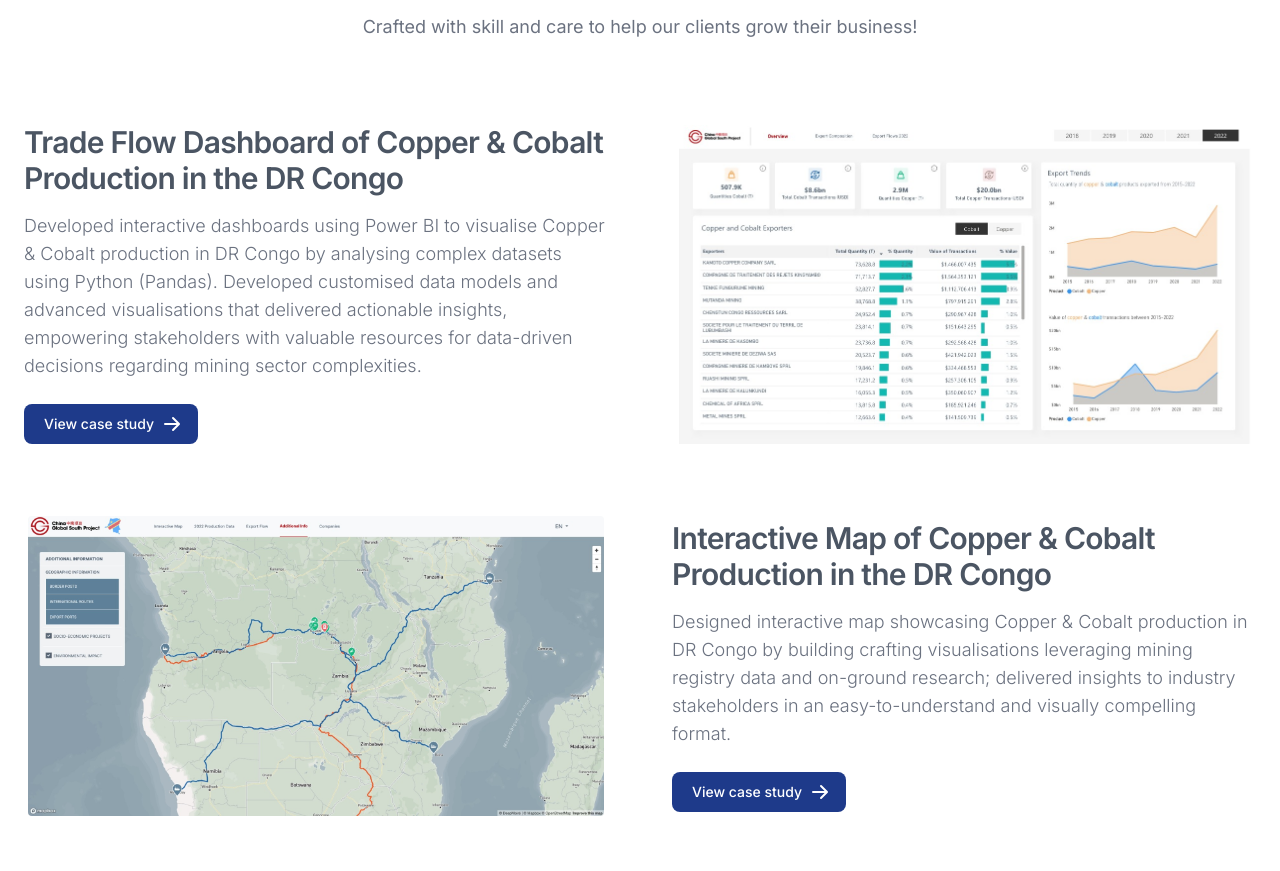
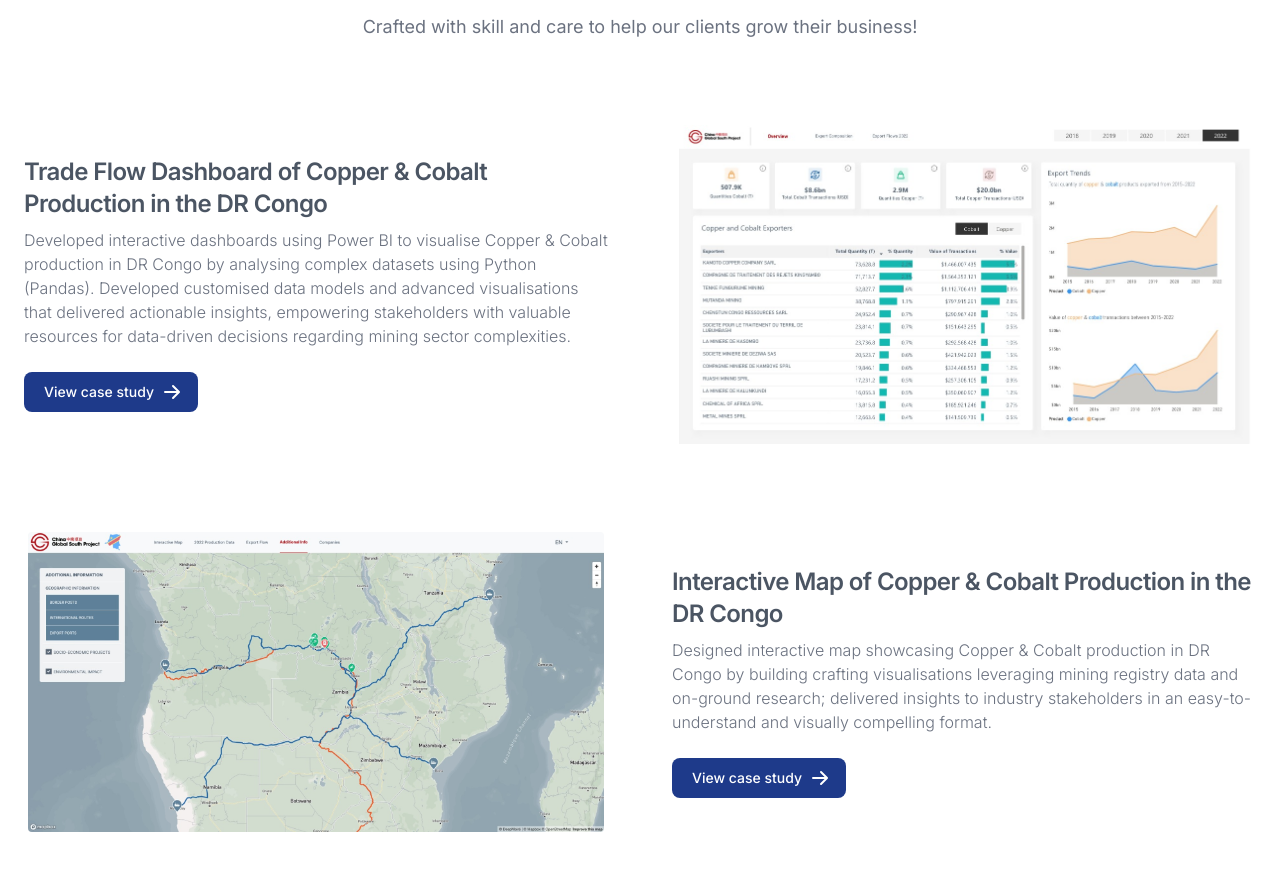
Before and after one commit to emmanuelubachi/emmanuelubachi.github.io, a Next.js app: page / in a window 1280 px wide. Shown: the part 2198-3069 px from the top of the page. Built offline with nearby package versions, Linux system fonts and the light colour scheme.

Commit message:
update cards

```diff
--- a/src/components/cards/ProjectA.tsx
+++ b/src/components/cards/ProjectA.tsx
@@ -10,7 +10,7 @@ const ProjectA = ({
   projUrl,
 }: ProjectCardProps) => {
   return (
-    <div className="sm:mb-4">
+    <div className="lg:mb-20  sm:mb-4">
       <div
         className="gap-8 items-center
         mx-auto
@@ -28,19 +28,18 @@ const ProjectA = ({
 
         <div className="mt-4 md:mt-0">
           <h3
-            className="mb-4 text-gray-600
+            className="mb-2 text-gray-600
           tracking-tight
           font-semibold
-          text-xl
-          sm:text-2xl
-          md:text-2xl
-          lg:text-3xl"
+          text-lg
+          sm:text-xl
+          lg:text-2xl"
           >
             {title}
           </h3>
           <p
             className="mb-6 font-light text-gray-500
-          lg:text-lg"
+            text-sm lg:text-base"
           >
             {desc}
           </p>
--- a/src/components/cards/ProjectB.tsx
+++ b/src/components/cards/ProjectB.tsx
@@ -10,7 +10,7 @@ const ProjectB = ({
   projUrl,
 }: ProjectCardProps) => {
   return (
-    <div className="sm:mb-4">
+    <div className="lg:mb-20 sm:mb-4">
       <div
         className="gap-8 items-center
         mx-auto
@@ -20,19 +20,18 @@ const ProjectB = ({
       >
         <div className="mt-4 md:mt-0 order-last md:order-first">
           <h3
-            className="mb-4 text-gray-600
+            className="mb-2 text-gray-600
           tracking-tight
           font-semibold
-          text-xl
-          sm:text-2xl
-          md:text-2xl
-          lg:text-3xl"
+          text-lg
+          sm:text-xl
+          lg:text-2xl"
           >
             {title}
           </h3>
           <p
             className="mb-6 font-light text-gray-500
-          lg:text-lg"
+            text-sm lg:text-base"
           >
             {desc}
           </p>
```
